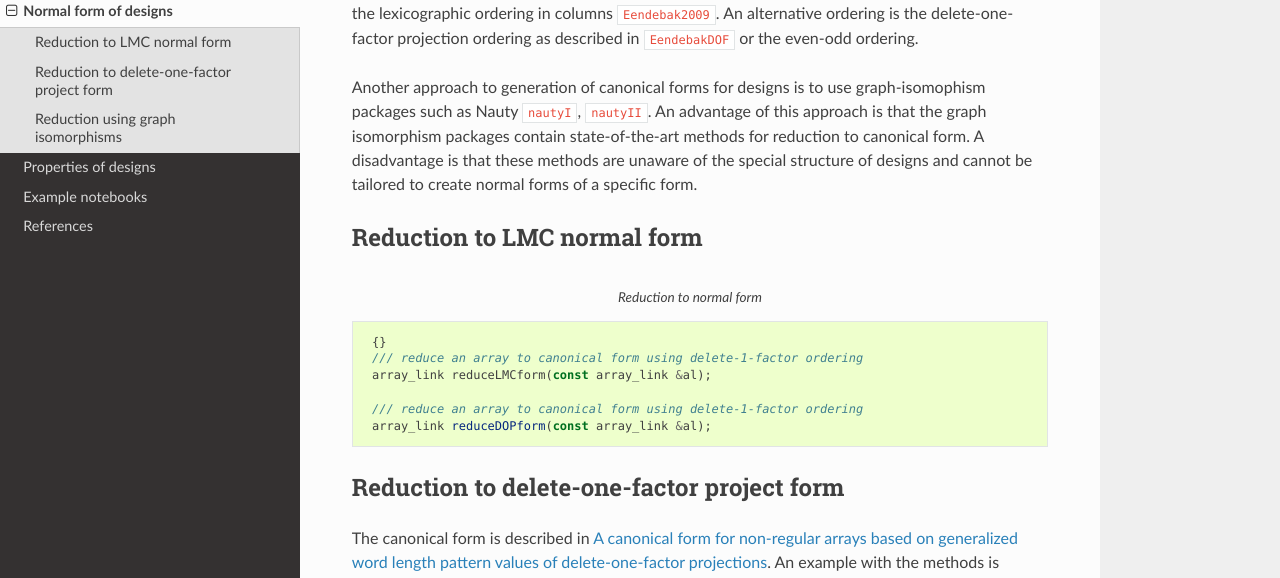
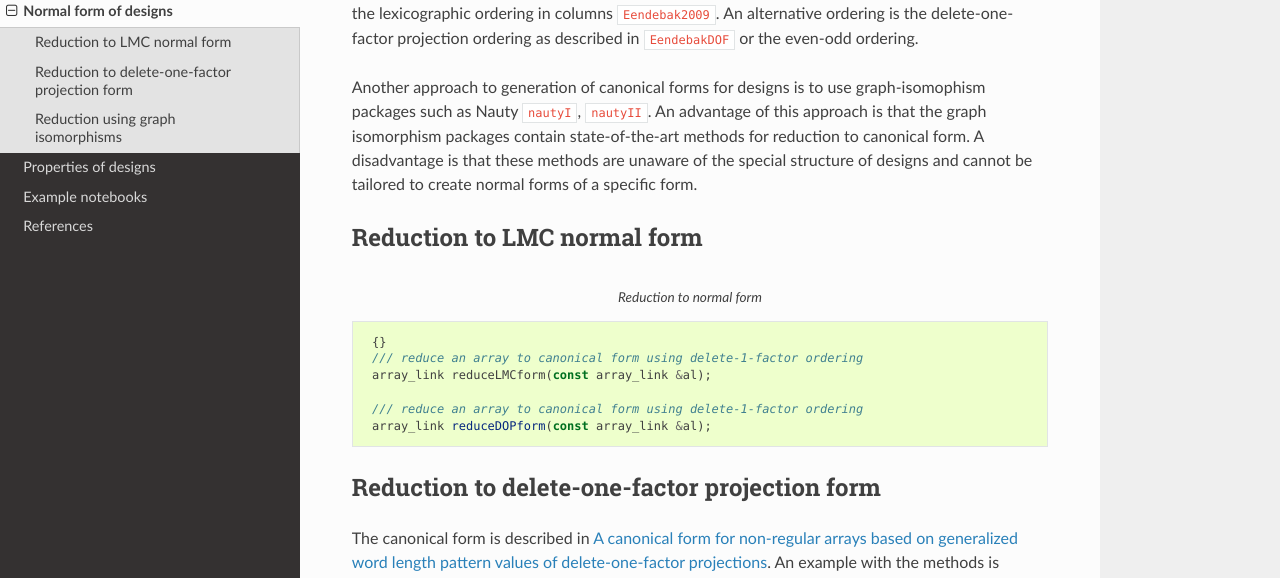
Before and after one commit to eendebakpt/oapackage, a Sphinx documentation site: the page built from docs/normalform.rst, in a window 1280 px wide and 1393 px high. Shown: the part 230-808 px from the top of the window. Built offline with Sphinx 7.4.7 and the Read the Docs theme 2.0.0, drawn with Linux system fonts in a browser that asks for light colours; cross-references to code outside the pages are shown as plain code; part of the change alters nothing that is shown.

Commit message:
update docs

```diff
--- a/docs/conf.py
+++ b/docs/conf.py
@@ -166,16 +166,19 @@ texinfo_documents = [
 #%%
 
 def run_apidoc(_):
+    import os
+    print('run_apidoc: current dir is %s'  % os.getcwd())
+
     ignore_paths = [
       'oapackage/markup.py',
       'get_artifacts.py',
-      'untitled*.py'
+      'untitled*.py', 'setup.py','doxy2swig.py',
     ]
 
     argv = [
         "-f",
-        "-T",
-        "-e",
+#        "-T",
+#        "-e",
         "-M",
         "-o", ".",
         "../oapackage"
--- a/docs/normalform.rst
+++ b/docs/normalform.rst
@@ -31,8 +31,8 @@ Reduction to LMC normal form
     /// reduce an array to canonical form using delete-1-factor ordering
     array_link reduceDOPform(const array_link &al);
 
-Reduction to delete-one-factor project form
--------------------------------------------
+Reduction to delete-one-factor projection form
+----------------------------------------------
 
 
 The canonical form is described in `A canonical form for non-regular arrays based on generalized word length pattern values of delete-one-factor projections <https://econpapers.repec.org/paper/antwpaper/2014007.htm>`_.
```
